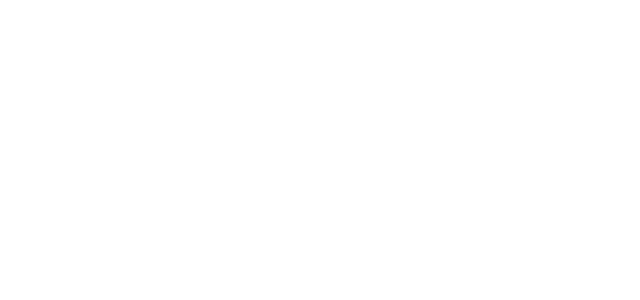
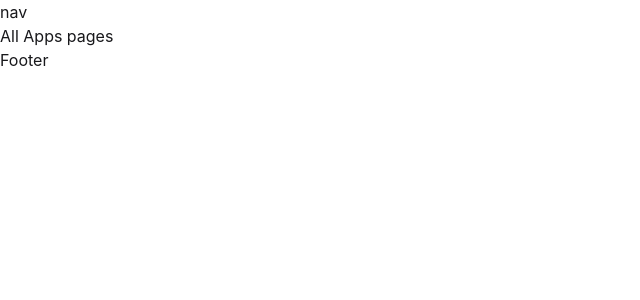
Before and after one commit to themdshakibul/Ph-Apps, a React (Vite) app: page /allapps in a window 1280 px wide. Shown: the top 300 px of the page, without its empty margins (0-640 px from the left). Built offline with nearby package versions, Linux system fonts and the light colour scheme.

Commit message:
React route setup complete

```diff
--- a/package.json
+++ b/package.json
@@ -13,6 +13,7 @@
     "@tailwindcss/vite": "^4.2.2",
     "react": "^19.2.4",
     "react-dom": "^19.2.4",
+    "react-router": "^7.14.0",
     "tailwindcss": "^4.2.2"
   },
   "devDependencies": {
--- /dev/null
+++ b/src/Components/Shared/Footer.jsx
@@ -0,0 +1,11 @@
+import React from 'react';
+
+const Footer = () => {
+    return (
+        <div>
+            <h2>Footer</h2>
+        </div>
+    );
+};
+
+export default Footer;
--- /dev/null
+++ b/src/Components/Shared/NavBar.jsx
@@ -0,0 +1,11 @@
+import React from 'react';
+
+const NavBar = () => {
+    return (
+        <div>
+            <h2>nav</h2>
+        </div>
+    );
+};
+
+export default NavBar;
--- /dev/null
+++ b/src/Layout/RootLayout.jsx
@@ -0,0 +1,15 @@
+import NavBar from "../Components/Shared/NavBar";
+import { Outlet } from "react-router";
+import Footer from "../Components/Shared/Footer";
+
+const RootLayout = () => {
+  return (
+    <div>
+      <NavBar />
+      <Outlet />
+      <Footer />
+    </div>
+  );
+};
+
+export default RootLayout;
--- /dev/null
+++ b/src/Pages/Apps/AllApps.jsx
@@ -0,0 +1,11 @@
+import React from 'react';
+
+const AllApps = () => {
+    return (
+        <div>
+            <h2>All Apps pages</h2>
+        </div>
+    );
+};
+
+export default AllApps;
--- /dev/null
+++ b/src/Pages/Home/HomePage.jsx
@@ -0,0 +1,11 @@
+import React from "react";
+
+const HomePage = () => {
+  return (
+    <div>
+      <h2>Home pages</h2>
+    </div>
+  );
+};
+
+export default HomePage;
--- /dev/null
+++ b/src/Pages/InistalledApp/InstalledPage.jsx
@@ -0,0 +1,11 @@
+import React from "react";
+
+const InstalledPage = () => {
+  return (
+    <div>
+      <h2>Installed Apps</h2>
+    </div>
+  );
+};
+
+export default InstalledPage;
--- /dev/null
+++ b/src/Routes/Routes.jsx
@@ -0,0 +1,26 @@
+import { createBrowserRouter } from "react-router";
+import RootLayout from "../Layout/RootLayout";
+import HomePage from "../Pages/Home/HomePage";
+import AllApps from "../Pages/Apps/AllApps";
+import InstalledPage from "../Pages/InistalledApp/InstalledPage";
+
+export const route = createBrowserRouter([
+  {
+    path: "/",
+    Component: RootLayout,
+    children: [
+      {
+        path: "/",
+        Component: HomePage,
+      },
+      {
+        path: "/allapps",
+        Component: AllApps,
+      },
+      {
+        path: "/installapps",
+        Component: InstalledPage,
+      },
+    ],
+  },
+]);
```
Also changed, not shown: src/main.jsx (+8 -6 lines), 1 other file (tests, documents, lock files or other folders).
